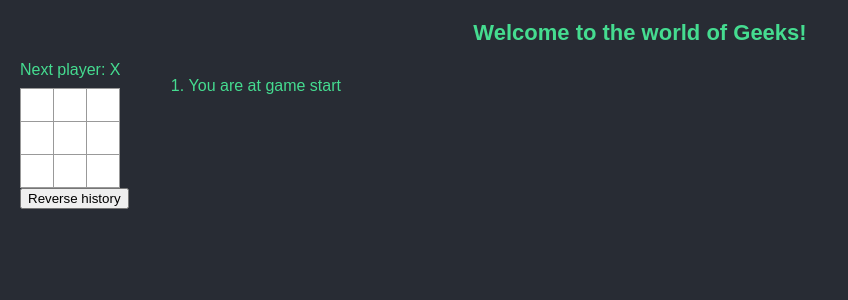
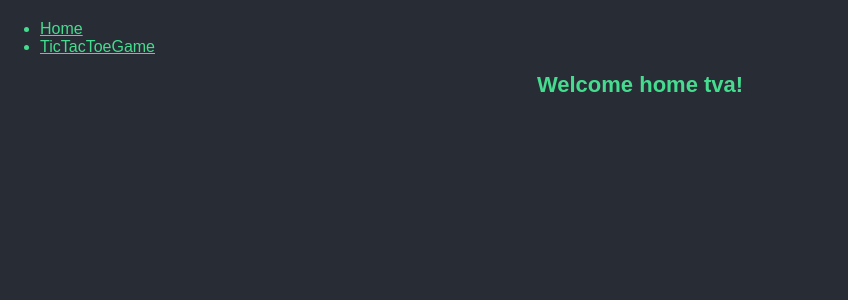
Before and after one commit to TanasieAlexandru/my-react-typescript, a React (Create React App) app: page / in a window 1280 px wide. Shown: the top 300 px of the page, without its empty margins (0-848 px from the left). Built offline with nearby package versions, Linux system fonts and the light colour scheme.

Commit message:
added react router

```diff
--- a/package.json
+++ b/package.json
@@ -14,6 +14,7 @@
 		"eslint-plugin-prettier": "^4.2.1",
 		"react": "^18.2.0",
 		"react-dom": "^18.2.0",
+		"react-router-dom": "^6.8.0",
 		"react-scripts": "5.0.1",
 		"typescript": "^4.9.4",
 		"web-vitals": "^2.1.4"
--- a/src/App.tsx
+++ b/src/App.tsx
@@ -1,13 +1,26 @@
 import React from 'react';
 import './App.css';
+import { BrowserRouter as Router, Routes, Route, Link } from 'react-router-dom';
 import TicTacToeGame from 'components/TicTacToe/TicTacToe';
 import Home from 'components/Home/Home';
 
 export default function App() {
 	return (
-		<div className="App">
-			<Home />
-			<TicTacToeGame />
-		</div>
+		<Router>
+			<div className="App">
+				<ul>
+					<li>
+						<Link to="/">Home</Link>
+					</li>
+					<li>
+						<Link to="/ticTacToeGame">TicTacToeGame</Link>
+					</li>
+				</ul>
+				<Routes>
+					<Route path="/" element={<Home />}></Route>
+					<Route path="/ticTacToeGame" element={<TicTacToeGame />}></Route>
+				</Routes>
+			</div>
+		</Router>
 	);
 }
--- a/src/components/Home/Home.tsx
+++ b/src/components/Home/Home.tsx
@@ -1,5 +1,5 @@
 import React from 'react';
 
 export default function Home() {
-	return <h1>Welcome to the world of Geeks!</h1>;
+	return <h1>Welcome home tva!</h1>;
 }
--- a/src/index.css
+++ b/src/index.css
@@ -8,6 +8,15 @@ body {
 	background-color: #282c34;
 }
 
+ul {
+	text-align: start;
+}
+
+li a:-webkit-any-link {
+	color: #45dc90;
+	text-align: start;
+}
+
 code {
 	font-family: source-code-pro, Menlo, Monaco, Consolas, 'Courier New', monospace;
 }
```
Also changed, not shown: 1 other file (tests, documents, lock files or other folders).
